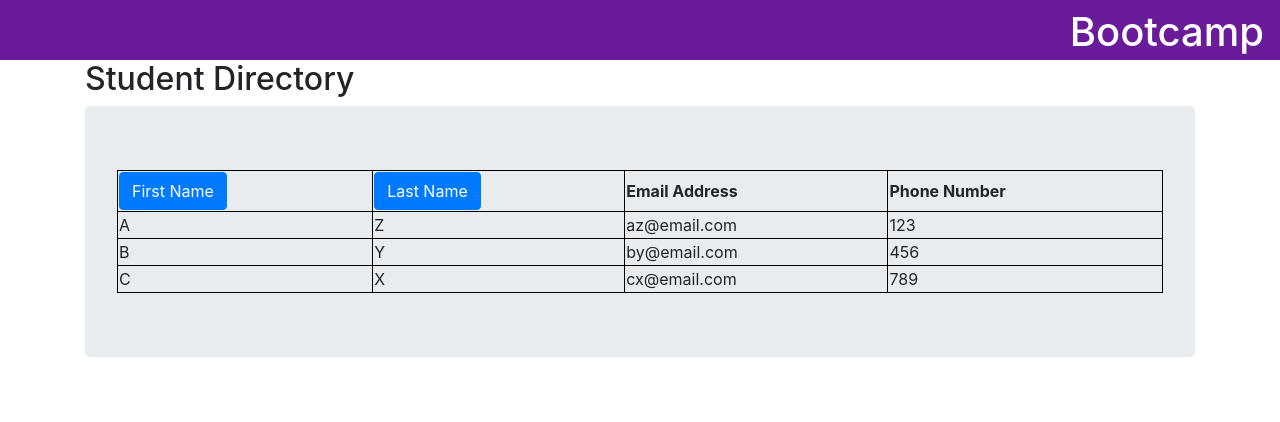
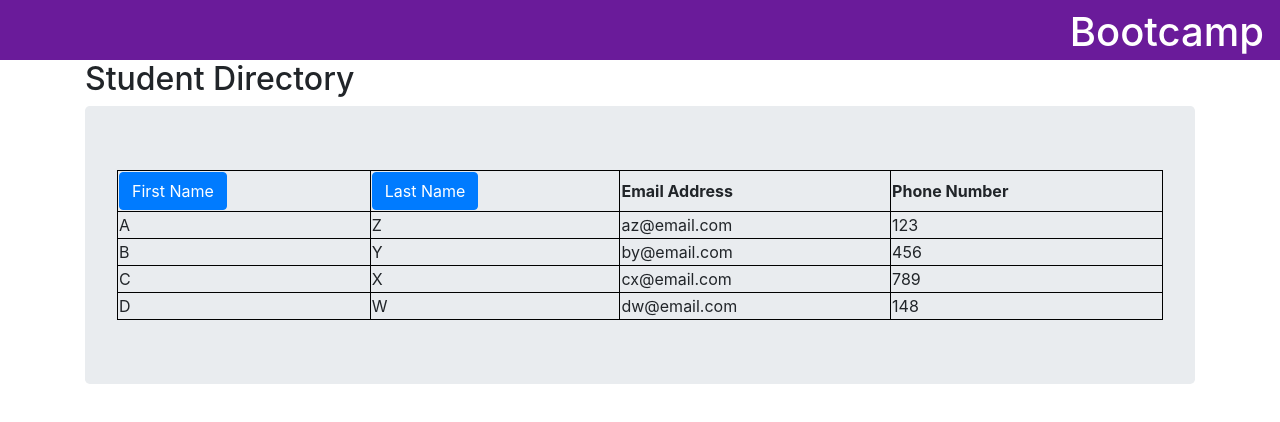
Before and after one commit to aritse/employee-directory, a React (Create React App) app: page / in a window 1280 px wide. Shown: the top 422 px of the page. Built offline with nearby package versions, Linux system fonts and the light colour scheme.

Commit message:
added sorting functionality

```diff
--- a/src/components/Directory.js
+++ b/src/components/Directory.js
@@ -6,27 +6,28 @@ import TableHeader from "./TableHeader";
 
 class Directory extends React.Component {
   state = {
-    students: students,
-    sortBy: "firstName"
+    sortBy: "firstName",
+    direction: 1
   };
 
-  // sort = () => {
-  //   switch (this.state.sortBy) {
-  //     case 0:
-  //       this.state.students.sort((a, b) => (a.firstName > b.firstName ? 1 : -1));
-  //       break;
-  //     case 1:
-  //       this.state.students.sort((a, b) => (a.lastName > b.lastName ? 1 : -1));
-  //       break;
-  //     default:
-  //       break;
-  //   }
-  // };
+  customSort = students => {
+    if (this.state.sortBy === "firstName")
+      return this.state.direction
+        ? students.sort((a, b) => (a.firstName > b.firstName ? 1 : -1))
+        : students.sort((a, b) => (a.firstName > b.firstName ? -1 : 1));
+    else
+      return this.state.direction ? students.sort((a, b) => (a.lastName > b.lastName ? 1 : -1)) : students.sort((a, b) => (a.lastName > b.lastName ? -1 : 1));
+  };
 
   sortBy = event => {
-    this.setState({
-      sortBy: event.target.value
-    });
+    console.log("clicked:", event.target.id);
+    if (event.target.id === this.state.sortBy) {
+      this.setState({ direction: !this.state.direction });
+    } else {
+      this.setState({
+        sortBy: event.target.id
+      });
+    }
   };
 
   render() {
@@ -39,7 +40,7 @@ class Directory extends React.Component {
               <TableHeader sortStudents={this.sortBy} columns={["First Name", "Last Name", "Email Address", "Phone Number"]} />
             </thead>
             <tbody>
-              {this.state.students.sort().map((info, id) => (
+              {this.customSort(students).map((info, id) => (
                 <Student key={id} student={info} />
               ))}
             </tbody>
--- a/src/components/TableHeader.js
+++ b/src/components/TableHeader.js
@@ -4,14 +4,14 @@ function TableHeader(props) {
   return (
     <tr>
       <th>
-        <button className="btn btn-primary" onSubmit={props.sortStudents}>
+        <button id="firstName" className="btn btn-primary" onClick={props.sortStudents}>
           {props.columns[0]}
-        </button>{" "}
+        </button>
       </th>
       <th>
-        <button className="btn btn-primary" onClick={props.sortStudents}>
+        <button id="lastName" className="btn btn-primary" onClick={props.sortStudents}>
           {props.columns[1]}
-        </button>{" "}
+        </button>
       </th>
       <th>{props.columns[2]}</th>
       <th>{props.columns[3]}</th>
--- a/src/students.json
+++ b/src/students.json
@@ -16,5 +16,11 @@
     "lastName": "X",
     "emailAddress": "cx@email.com",
     "phoneNumber": "789"
+  },
+  {
+    "firstName": "D",
+    "lastName": "W",
+    "emailAddress": "dw@email.com",
+    "phoneNumber": "148"
   }
 ]
```
